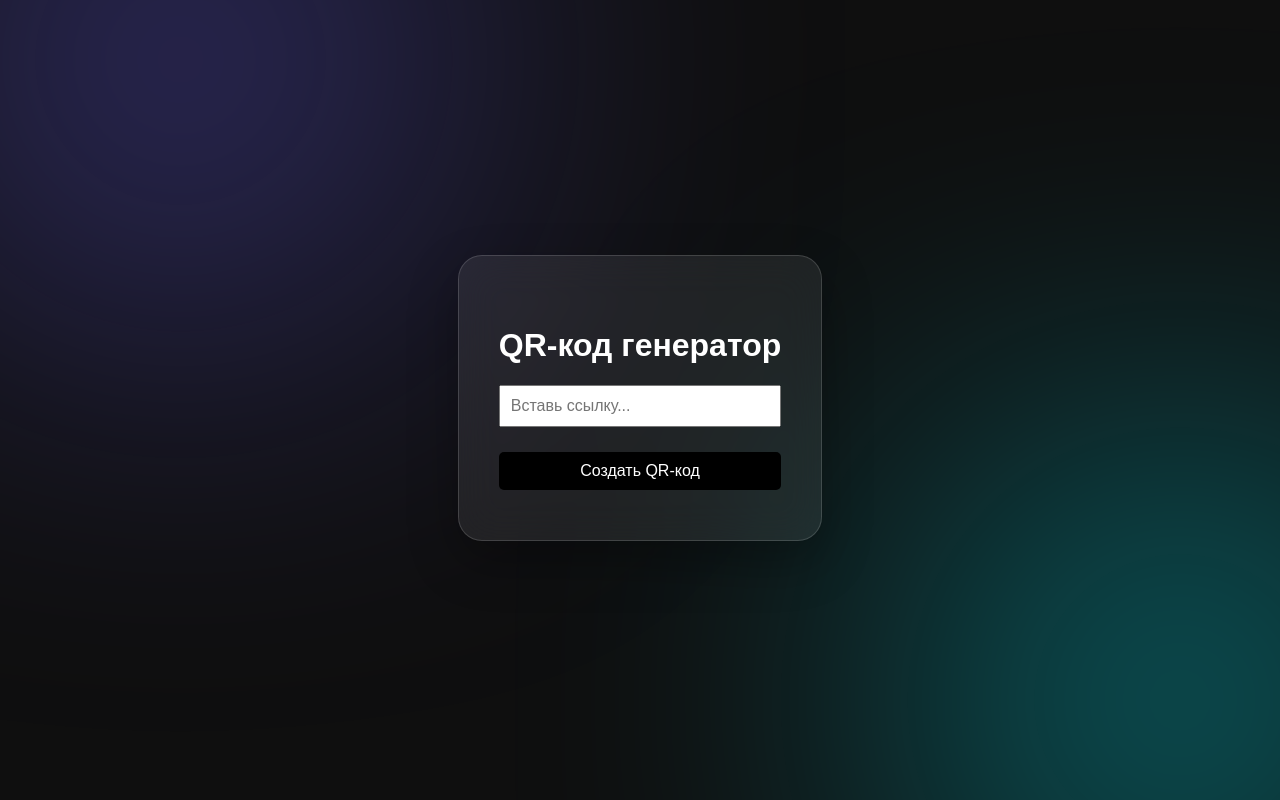
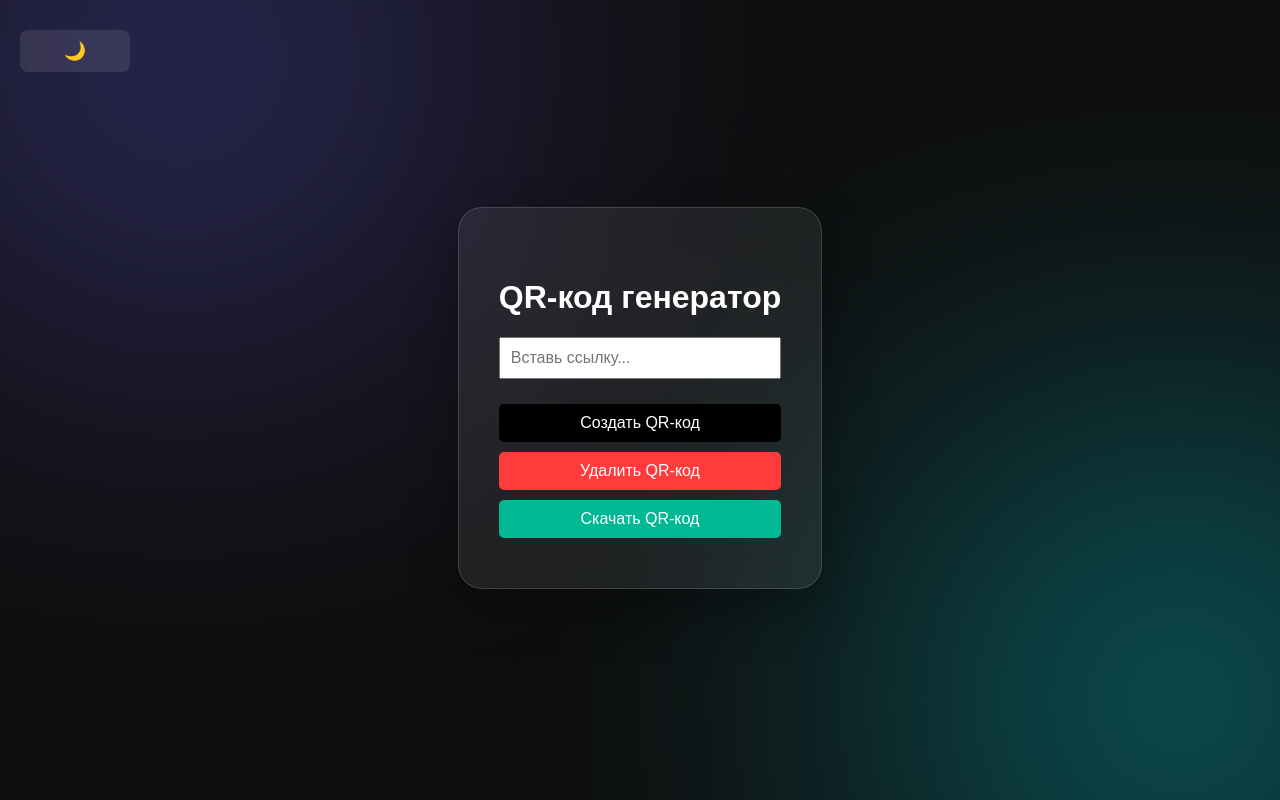
Before and after one commit to timuchin001/grcod, a plain HTML site: page index.html in a window 1280 px wide. Shown: the top 800 px of the page. Drawn offline with Linux system fonts and the light colour scheme.

Commit message:
Refactor HTML structure and add theme toggle button

```diff
--- a/index.html
+++ b/index.html
@@ -7,22 +7,23 @@
    <link rel="stylesheet" href="style.css">
 </head>
 <body>
-    <div class="grcode">
+   <!-- Кнопка переключения темы -->
+   <button id="theme-toggle" class="button__den">🌙</button>
 
-   <div class="container">
-      <h1>QR-код генератор</h1>
+   <div class="grcode">
+       <div class="container">
+           <h1>QR-код генератор</h1>
 
-      <input
-         type="text"
-         id="qr-input"
-         placeholder="Вставь ссылку..."
-      >
+           <input type="text" id="qr-input" placeholder="Вставь ссылку...">
 
-      <button id="generate-btn">Создать QR-код</button>
+           <button id="generate-btn">Создать QR-код</button>
+           <button id="clear-btn">Удалить QR-код</button>
+           <button id="download-btn">Скачать QR-код</button>
 
+       </div>
+           <div id="qr-code" class="gr__paste"></div>
    </div>
-    <div id="qr-code" class="gr__paste"></div>
-    </div>
+
    <!-- библиотека QR -->
    <script src="https://cdn.jsdelivr.net/npm/qrcodejs/qrcode.min.js"></script>
    <script src="script.js"></script>
```
